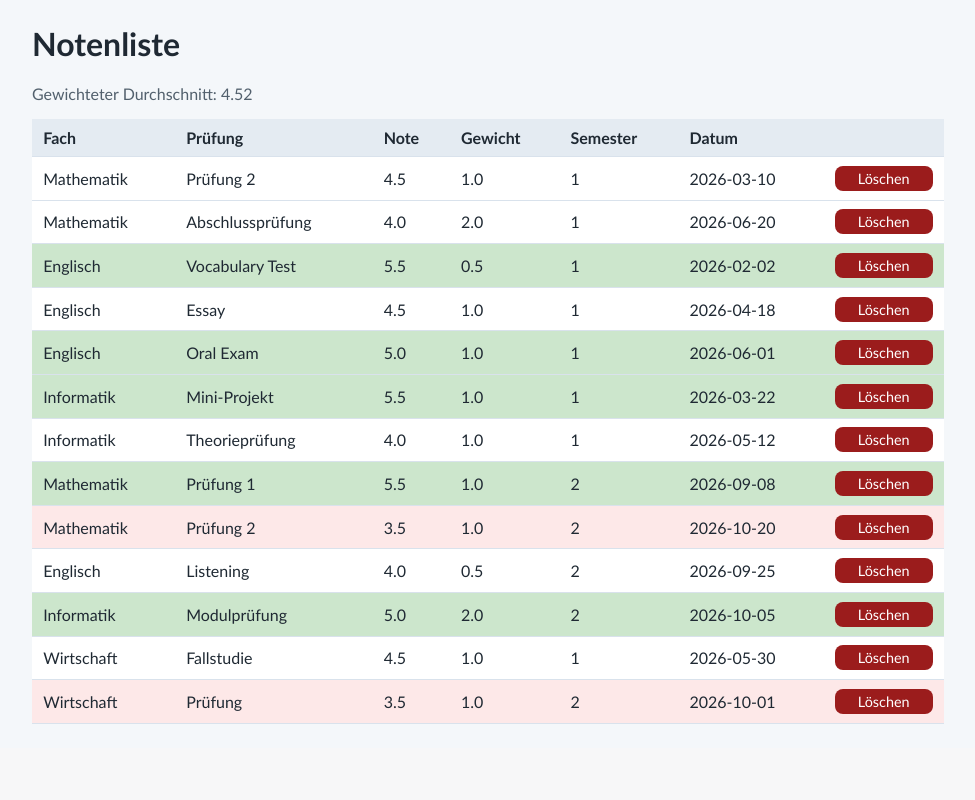
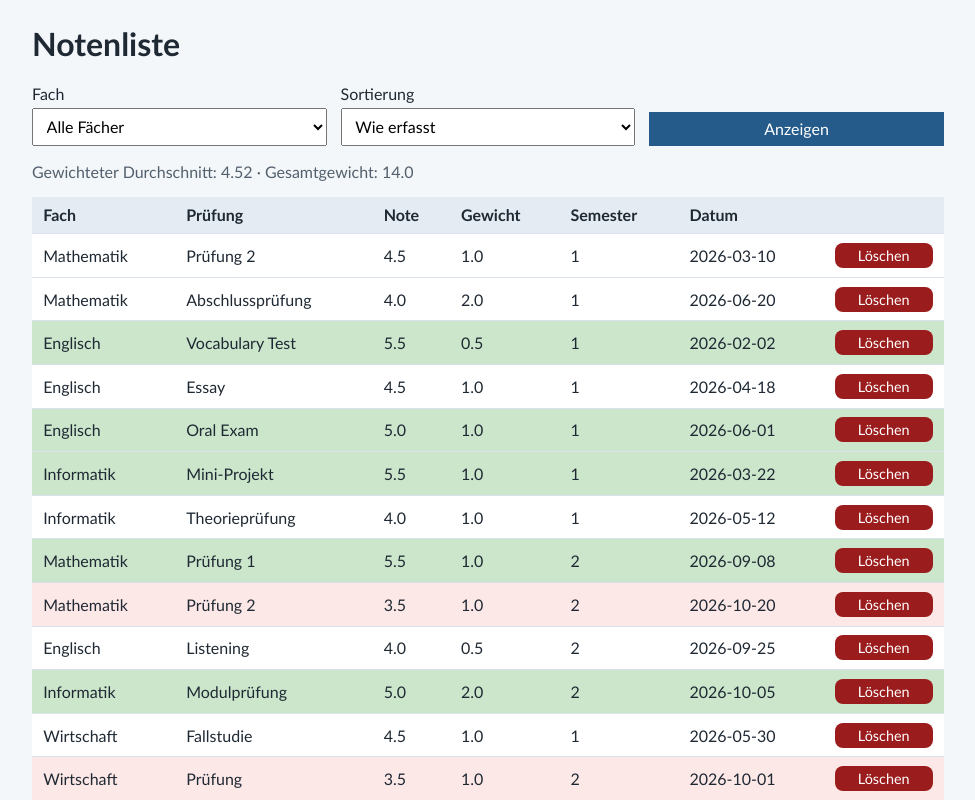
Before and after one commit to im24b-rechsteinerk/M323_LU02_Flask_Projekt_Kevin_R, a Flask app: page /noten in a window 1280 px wide. Shown: the part 54-854 px from the top of the page, without its empty margins (152-1127 px from the left). Before the commit the page ends 778 px from the top, so only its background shows below. Run offline with Flask 3, Linux system fonts and the light colour scheme.

Commit message:
notenliste mit filter und sortierung improved und es benutzt original index

```diff
--- a/app.py
+++ b/app.py
@@ -4,10 +4,14 @@ from logic import (
     Note,
     faecher,
     faecher_ranking,
+    gesamtgewicht,
     gewichteter_durchschnitt,
     hinzufuegen,
     note_delete,
+    noten_zeilen,
     semester_statistiken,
+    sortieren,
+    zeilen_von_fach,
     ziel_berechnen,
 )
 from storage import load_noten, save_noten
@@ -24,10 +28,17 @@ def index():
 @app.route("/noten")
 def notenliste():
     noten = load_noten()
+    fach = request.args.get("fach", "")
+    sortierung = request.args.get("sortierung", "erfasst")
+    zeilen = sortieren(zeilen_von_fach(noten_zeilen(noten), fach), sortierung)
     return render_template(
         "noten.html",
-        noten=noten,
-        schnitt=gewichteter_durchschnitt(noten),
+        zeilen=zeilen,
+        schnitt=gewichteter_durchschnitt([zeile.eintrag for zeile in zeilen]),
+        gesamtgewicht=gesamtgewicht(zeilen),
+        faecher=faecher(noten),
+        fach=fach,
+        sortierung=sortierung,
     )
 
 
--- a/logic.py
+++ b/logic.py
@@ -17,6 +17,12 @@ class Note:
     gewicht: float
     semester: int
     datum: str
+
+
+@dataclass(frozen=True)
+class NotenZeile:
+    index: int
+    eintrag: Note
 
 
 @dataclass(frozen=True)
@@ -157,3 +163,34 @@ def semester_statistik(noten, semester):
 
 def semester_statistiken(noten):
     return list(map(lambda semester: semester_statistik(noten, semester), semester_liste(noten)))
+
+
+SORTIERUNGEN = {
+    "erfasst": lambda zeile: zeile.index,
+    "datum": lambda zeile: zeile.eintrag.datum,
+    "note": lambda zeile: -zeile.eintrag.note,
+    "fach": lambda zeile: zeile.eintrag.fach,
+}
+
+
+def noten_zeilen(noten):
+    return list(map(NotenZeile, range(len(noten)), noten))
+
+
+def zeilen_von_fach(zeilen, fach):
+    if not fach:
+        return zeilen
+
+    def ist_im_fach(zeile):
+        return zeile.eintrag.fach == fach
+
+    return list(filter(ist_im_fach, zeilen))
+
+
+def sortieren(zeilen, sortierung):
+    schluessel = SORTIERUNGEN.get(sortierung, SORTIERUNGEN["erfasst"])
+    return sorted(zeilen, key=schluessel)
+
+
+def gesamtgewicht(zeilen):
+    return reduce(lambda summe, zeile: summe + zeile.eintrag.gewicht, zeilen, 0.0)
--- a/static/style.css
+++ b/static/style.css
@@ -120,6 +120,13 @@ button.loeschen:hover {
   background: #7a1515;
 }
 
+form.filter {
+  grid-template-columns: repeat(auto-fit, minmax(10rem, 1fr));
+  align-items: end;
+  max-width: none;
+  margin-bottom: 1rem;
+}
+
 .ergebnis {
   margin-top: 1.25rem;
   font-weight: 700;
--- a/templates/noten.html
+++ b/templates/noten.html
@@ -2,6 +2,27 @@
 {% block title %}Notenliste{% endblock %}
 {% block content %}
   <h1>Notenliste</h1>
+  <form method="get" class="filter">
+    <label>
+      Fach
+      <select name="fach">
+        <option value="">Alle Fächer</option>
+        {% for eintrag in faecher %}
+          <option value="{{ eintrag }}" {{ "selected" if eintrag == fach }}>{{ eintrag }}</option>
+        {% endfor %}
+      </select>
+    </label>
+    <label>
+      Sortierung
+      <select name="sortierung">
+        <option value="erfasst" {{ "selected" if sortierung == "erfasst" }}>Wie erfasst</option>
+        <option value="datum" {{ "selected" if sortierung == "datum" }}>Datum, älteste zuerst</option>
+        <option value="note" {{ "selected" if sortierung == "note" }}>Note, beste zuerst</option>
+        <option value="fach" {{ "selected" if sortierung == "fach" }}>Fach</option>
+      </select>
+    </label>
+    <button type="submit">Anzeigen</button>
+  </form>
   <p class="schnitt">
     Gewichteter Durchschnitt:
     {% if schnitt is none %}
@@ -9,6 +30,7 @@
     {% else %}
       {{ "%.2f"|format(schnitt) }}
     {% endif %}
+    · Gesamtgewicht: {{ gesamtgewicht }}
   </p>
   <table>
     <thead>
@@ -23,16 +45,16 @@
       </tr>
     </thead>
     <tbody>
-      {% for eintrag in noten %}
-        <tr class="{{ 'knapp' if eintrag.note < 4 else ('gut' if eintrag.note >= 5 else '') }}">
-          <td>{{ eintrag.fach }}</td>
-          <td>{{ eintrag.pruefung }}</td>
-          <td>{{ "%.1f"|format(eintrag.note) }}</td>
-          <td>{{ eintrag.gewicht }}</td>
-          <td>{{ eintrag.semester }}</td>
-          <td>{{ eintrag.datum }}</td>
+      {% for zeile in zeilen %}
+        <tr class="{{ 'knapp' if zeile.eintrag.note < 4 else ('gut' if zeile.eintrag.note >= 5 else '') }}">
+          <td>{{ zeile.eintrag.fach }}</td>
+          <td>{{ zeile.eintrag.pruefung }}</td>
+          <td>{{ "%.1f"|format(zeile.eintrag.note) }}</td>
+          <td>{{ zeile.eintrag.gewicht }}</td>
+          <td>{{ zeile.eintrag.semester }}</td>
+          <td>{{ zeile.eintrag.datum }}</td>
           <td>
-            <form method="post" action="{{ url_for('loeschen', index=loop.index0) }}">
+            <form method="post" action="{{ url_for('loeschen', index=zeile.index) }}">
               <button type="submit" class="loeschen">Löschen</button>
             </form>
           </td>
```
Also changed, not shown: tests/test_logic.py (+65 -0 lines), tests/test_notenliste.py (added, +75 -0 lines), README.md.
